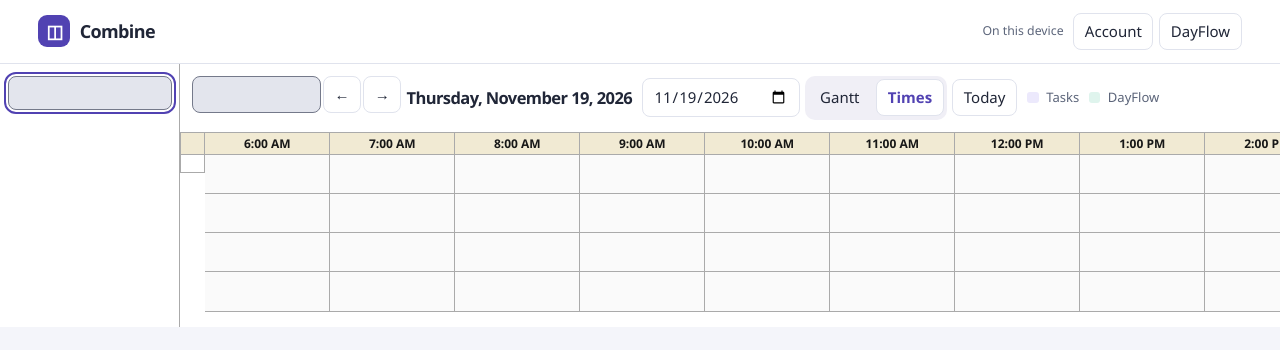
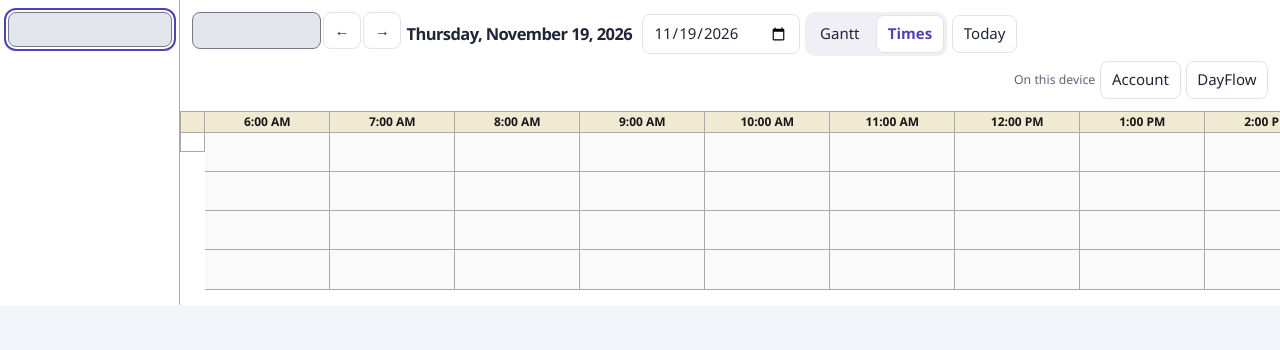
Before and after one commit to esemmelman/combine, a plain HTML site: page index.html in a window 1280 px wide. Drawn offline with nearby package versions, Linux system fonts and the light colour scheme.

Commit message:
Move account controls into the calendar toolbar

```diff
--- a/index.html
+++ b/index.html
@@ -4,21 +4,13 @@
   <meta charset="utf-8">
   <meta name="viewport" content="width=device-width, initial-scale=1">
   <title>Combine · Planner</title>
-  <link rel="stylesheet" href="style.css?v=27">
+  <link rel="stylesheet" href="style.css?v=28">
   <script defer src="https://cdn.jsdelivr.net/npm/@supabase/supabase-js@2.119.0"></script>
   <script defer src="dayflow-config.js"></script>
   <script defer src="planner-sync.js?v=3"></script>
   <script defer src="app.js?v=23"></script>
 </head>
 <body>
-  <header class="top">
-    <a class="brand" href="./"><span aria-hidden="true">◫</span> Combine</a>
-    <div class="account-controls">
-      <span id="sync-status" role="status">On this device</span>
-      <button id="account-settings" type="button">Account</button>
-      <button id="dayflow-settings" type="button">DayFlow</button>
-    </div>
-  </header>
   <main>
     <aside id="standalone-panel" aria-label="Standalone tasks">
       <form id="add-task" class="inline">
@@ -45,7 +37,11 @@
           <button id="hours" aria-pressed="true">Times</button>
         </div>
         <button id="today">Today</button>
-        <div id="legend"><span><i class="planner"></i> Tasks</span><span><i class="dayflow"></i> DayFlow</span></div>
+        <div class="account-controls">
+          <span id="sync-status" role="status">On this device</span>
+          <button id="account-settings" type="button">Account</button>
+          <button id="dayflow-settings" type="button">DayFlow</button>
+        </div>
       </div>
       <div id="calendar-body"></div>
     </section>
--- a/style.css
+++ b/style.css
@@ -21,9 +21,6 @@ button:hover { border-color: #9d92d2; }
 button:disabled { opacity: .55; cursor: wait; }
 :focus-visible { outline: 2px solid var(--accent); outline-offset: 2px; }
 .primary { background: var(--accent); border-color: var(--accent); color: white; font-weight: 600; }
-.top { display: flex; flex-wrap: wrap; align-items: center; justify-content: space-between; gap: .65rem 1rem; padding: .85rem clamp(1rem, 3vw, 2.75rem); background: white; border-bottom: 1px solid var(--line); }
-.brand { color: inherit; text-decoration: none; font-size: 1.2rem; font-weight: 750; letter-spacing: -.035em; }
-.brand span { display: inline-grid; place-items: center; width: 32px; height: 32px; margin-right: .35rem; border-radius: 9px; color: white; background: var(--accent); }
 main { --panel-top: .8rem; display: grid; grid-template-columns: clamp(135px, 15vw, 180px) minmax(0, 1fr); }
 .calendar { min-width: 0; padding: var(--panel-top) 0 1rem; background: white; }
 #standalone-panel { min-width: 0; padding: var(--panel-top) .5rem .5rem; border-right: 1px solid var(--calendar-grid); background: #fff; font-size: .88rem; }
@@ -44,8 +41,6 @@ h2 { font-size: 1.15rem; }
 .views { background: #f0eff6; padding: .23rem; border-radius: 10px; }
 .views button { border-color: transparent; background: transparent; }
 .views [aria-pressed="true"] { background: white; color: var(--accent); border-color: var(--line); font-weight: 650; }
-#legend { display: flex; gap: .65rem; margin-inline-start: .35rem; color: var(--muted); font-size: .87rem; }
-#legend i { display: inline-block; width: .75rem; height: .75rem; border-radius: 3px; margin-right: .28rem; vertical-align: -.03rem; }
 .planner { background: var(--planner); color: #332575; }
 .dayflow { background: var(--dayflow); color: #145747; }
 .gantt-scroll { overflow-x: auto; }
@@ -95,8 +90,8 @@ dialog p { color: var(--muted); }
 .dialog-actions { display: flex; flex-wrap: wrap; gap: .45rem; justify-content: flex-end; margin-top: 1rem; }
 .dialog-actions .danger { margin-right: auto; color: #9a2445; }
 .sr-only { position: absolute; width: 1px; height: 1px; padding: 0; overflow: hidden; clip-path: inset(50%); white-space: nowrap; }
-.account-controls { display: flex; align-items: center; justify-content: flex-end; flex-wrap: wrap; gap: .4rem; }
-#sync-status { font-size: .82rem; color: var(--muted); margin-right: .25rem; }
+.account-controls { display: flex; align-items: center; justify-content: flex-end; flex-wrap: wrap; gap: .35rem; margin-inline-start: auto; }
+#sync-status { font-size: .82rem; color: var(--muted); }
 #notes-field { padding: 0; border: 0; margin: .8rem 0 0; min-width: 0; }
 #notes-label { margin-bottom: .3rem; }
 #notes-toolbar { flex-wrap: wrap; margin-bottom: .35rem; }
@@ -110,6 +105,3 @@ dialog { max-height: calc(100% - 2rem); }
   main { grid-template-columns: minmax(0, 1fr); }
   #standalone-panel { padding-top: .5rem; border-right: 0; border-bottom: 1px solid var(--calendar-grid); }
 }
-@media (max-width: 480px) {
-  #sync-status { flex-basis: 100%; text-align: right; }
-}
```
